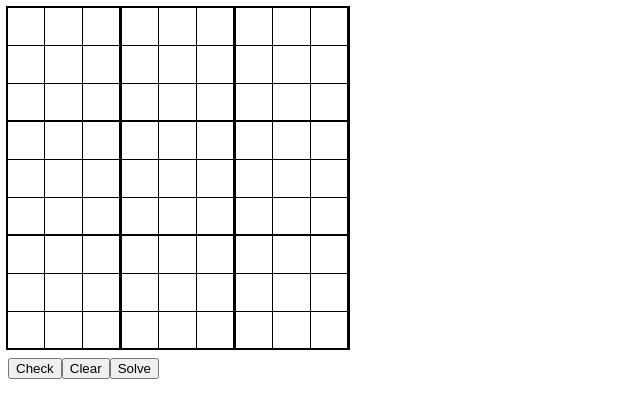
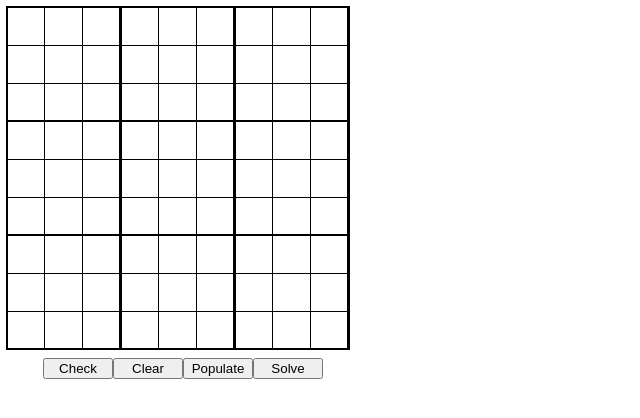
Before and after one commit to JuanFerrer/SudokuSolver, a plain HTML site: page index.html in a window 1280 px wide. Shown: the whole page, without its empty margins (0-640 px from the left). Drawn offline with nearby package versions, Linux system fonts and the light colour scheme.

Commit message:
Reorganise code

```diff
--- a/index.html
+++ b/index.html
@@ -138,10 +138,14 @@
     </div>
   </div>
 
-  <input type="button" onclick="checkBoard()" value="Check" />
-  <input type="button" onclick="clearBoard()" value="Clear" />
-  <input type="button" onclick="solve()" value="Solve" />
-
+  <div class="button-container">
+    <div id="button-row">
+    <input type="button" onclick="checkBoard()" value="Check" />
+    <input type="button" onclick="clearBoard()" value="Clear" />
+    <input type="button" onclick="populateBoard()" value="Populate" />
+    <input type="button" onclick="solve()" value="Solve" />
+    </div>
+  </div>
   <script type="text/javascript" src="js/index.js"></script>
   <script type="text/javascript" src="js/functions.js"></script>
 </body>
--- a/js/functions.js
+++ b/js/functions.js
@@ -57,6 +57,13 @@ function checkBoard() {
     }
 }
 
+function populateBoard() {
+    clearBoard();
+    for (var i = 0, num = 0; i < 9; ++i) {
+        $(".row" + i).html(function () { return p[num++]; });
+    }
+}
+
 /**
  * Clear the board
  */
@@ -65,7 +72,7 @@ function clearBoard() {
     $(".square").removeClass("conflict");
     //$(".square").html(function () { return p[num++]; });
     for (var i = 0, num = 0; i < 9; ++i) {
-        $(".row" + i).html(function () { return p[num++]; });
+        $(".row" + i).html(function () { return emptyChar; });
     }
 }
 
--- a/styles/style.css
+++ b/styles/style.css
@@ -73,3 +73,17 @@ body {
     color: #FFFFFF;
     background-color: #F44336;
 }
+
+.button-container {
+    width: 350px;
+}
+
+#button-row {
+    text-align: center;
+}
+
+/* Buttons */
+input[type="button"] {
+    width: 70px;
+    padding: auto;
+}
```
